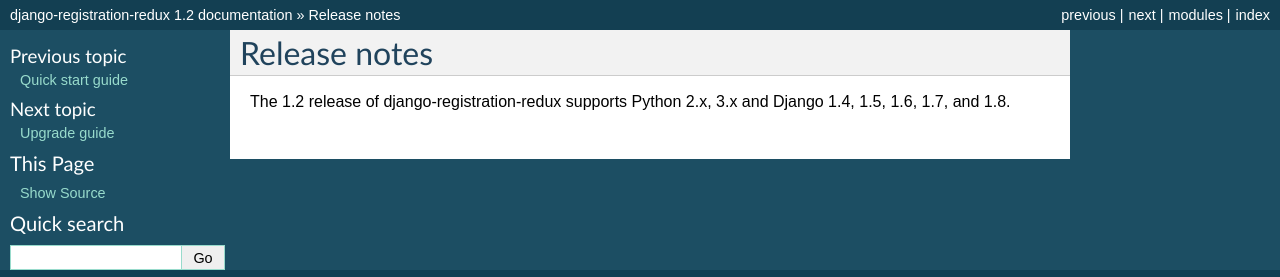
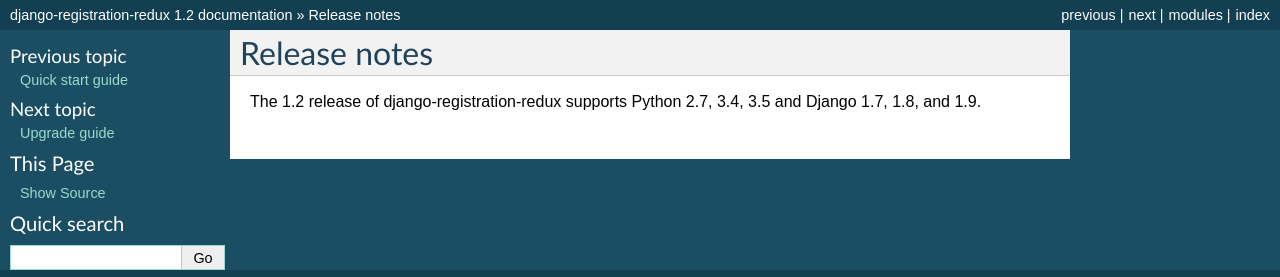
Before and after one commit to marktucker-django/Django-Registration, a Sphinx documentation site: the page built from docs/release-notes.rst, in a window 1280 px wide. Shown: the top 277 px of the page. Built offline with Sphinx 7.4.7, drawn with Linux system fonts in a browser that asks for light colours.

Commit message:
update docs to mention correct versions supported

```diff
--- a/README.rst
+++ b/README.rst
@@ -26,7 +26,7 @@ If you have issues with the "django-registration-redux" package then please `rai
 
 This is a fairly simple user-registration application for Django,
 designed to make allowing user signups as painless as possible. It
-requires a functional installation of Django 1.4 or newer, but has no
+requires a functional installation of Django 1.7 or newer, but has no
 other dependencies.
 
 For instructions on how to use this application, and on
@@ -53,8 +53,8 @@ directory somewhere on your Python path, or symlink to it from
 somewhere on your Python path; this is useful if you're working from a
 Git checkout.
 
-Note that this application requires Python 2.6 or later, and a
-functional installation of Django 1.4 or newer.
+Note that this application requires Python 2.7/3.4 or later, and a
+functional installation of Django 1.7 or newer.
 
 
 License
--- a/docs/quickstart.rst
+++ b/docs/quickstart.rst
@@ -5,7 +5,7 @@ Quick start guide
 
 Before installing |project|, you'll need to have a copy of
 `Django <http://www.djangoproject.com>`_ already installed. For the
-|version| release, Django 1.4 or newer is required.
+|version| release, Django 1.7 or newer is required.
 
 For further information, consult the `Django download page
 <http://www.djangoproject.com/download/>`_, which offers convenient
--- a/docs/release-notes.rst
+++ b/docs/release-notes.rst
@@ -3,5 +3,5 @@
 Release notes
 =============
 
-The |version| release of |project| supports Python 2.x, 3.x and
-Django 1.4, 1.5, 1.6, 1.7, and 1.8.
+The |version| release of |project| supports Python 2.7, 3.4, 3.5 and
+Django 1.7, 1.8, and 1.9.
```
